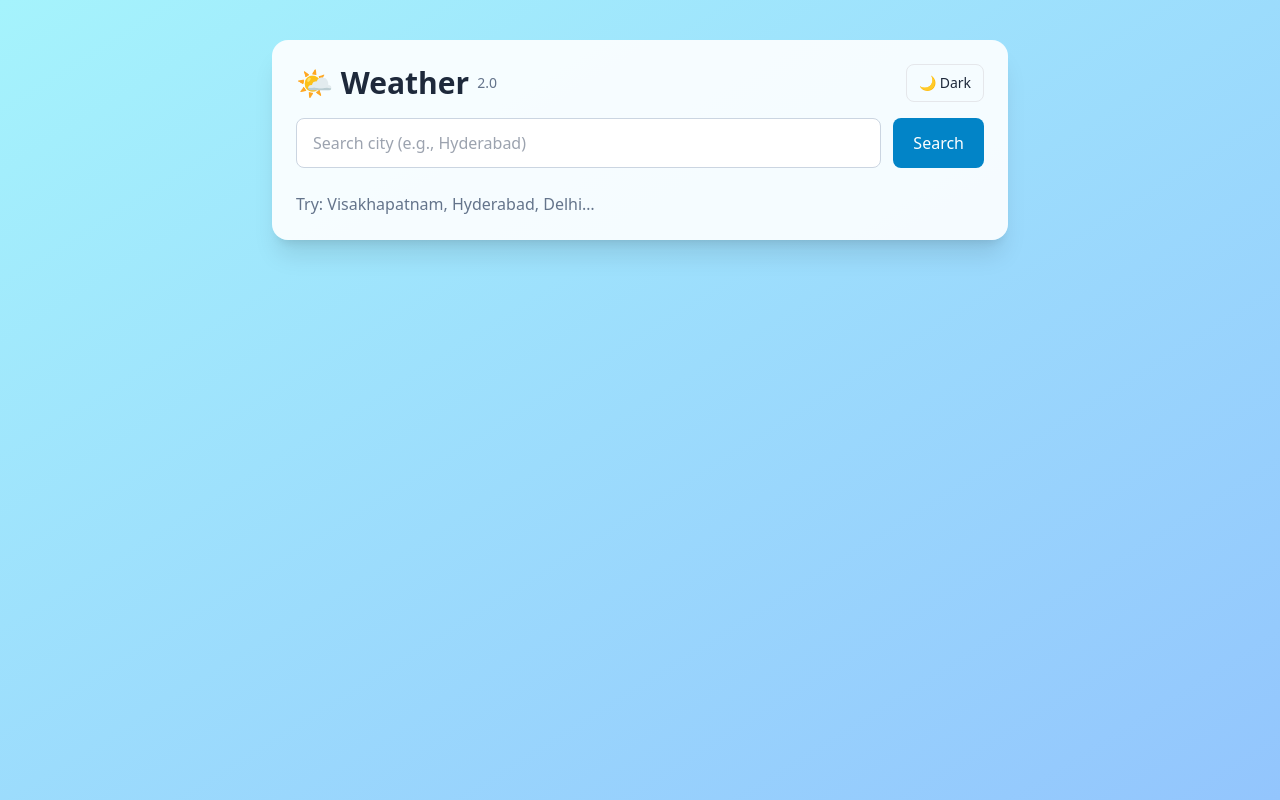
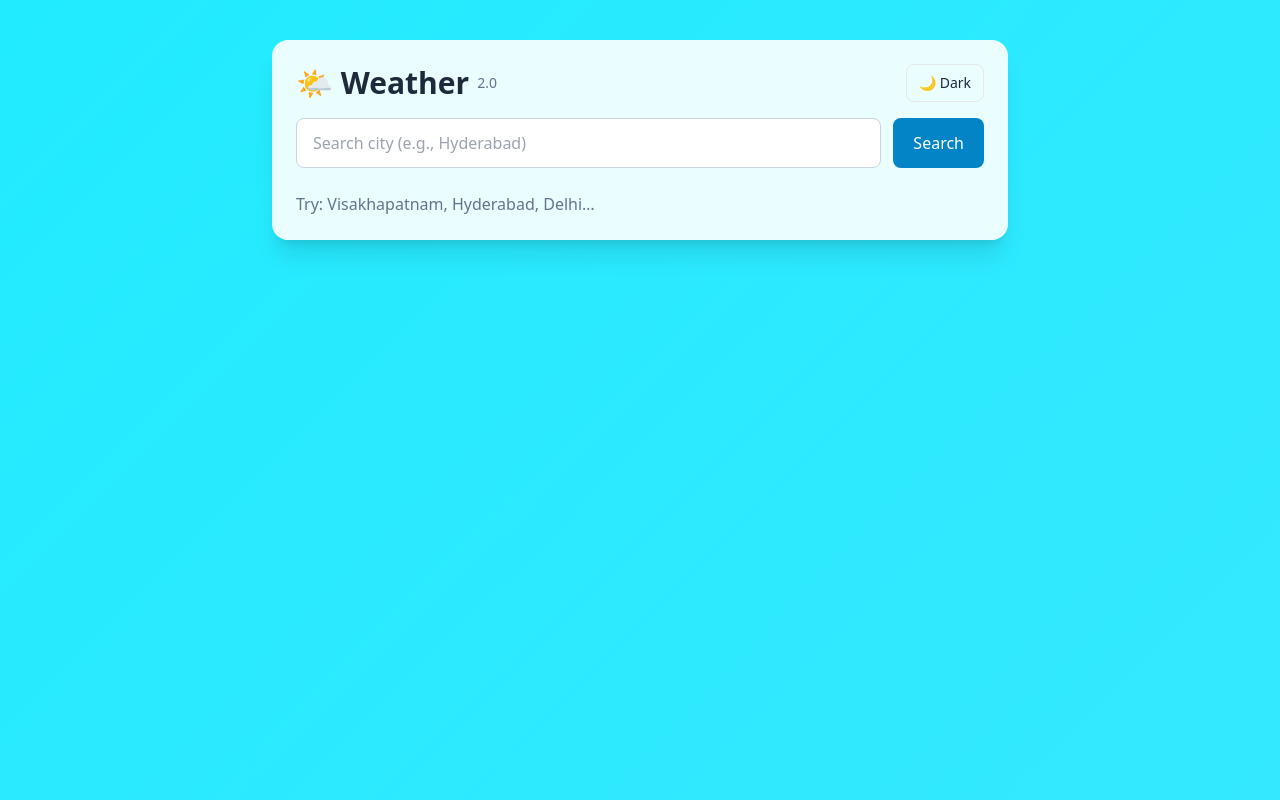
Before and after one commit to sowmyabharat1996/weather-app-2.0, a React (Vite) app: page / in a window 1280 px wide. Built offline with nearby package versions, Linux system fonts and the light colour scheme.

Commit message:
Animated gradient + debounced search + system theme follow + SEO

```diff
--- a/index.html
+++ b/index.html
@@ -2,14 +2,70 @@
 <html lang="en">
   <head>
     <meta charset="UTF-8" />
-    <meta name="viewport" content="width=device-width, initial-scale=1.0" />
-    <title>Weather 2.0</title>
+    <meta
+      name="viewport"
+      content="width=device-width, initial-scale=1, viewport-fit=cover"
+    />
+
+    <!-- Basic SEO -->
+    <title>Weather 2.0 — Fast, Offline-Ready Weather PWA</title>
+    <meta
+      name="description"
+      content="Search weather by city with a fast, offline-ready PWA. Dark mode, responsive UI, and instant results. Built with React, Vite, Tailwind, and Open-Meteo."
+    />
+    <meta name="keywords" content="weather, forecast, React, Vite, PWA, Tailwind, Open-Meteo" />
+    <meta name="author" content="Weather 2.0" />
+
+    <!-- Theme colors (light/dark) for browsers / address bar -->
+    <meta name="theme-color" content="#0ea5e9" media="(prefers-color-scheme: light)" />
+    <meta name="theme-color" content="#0f172a" media="(prefers-color-scheme: dark)" />
+
+    <!-- Open Graph / Social -->
+    <meta property="og:title" content="Weather 2.0 — Fast, Offline-Ready Weather PWA" />
+    <meta
+      property="og:description"
+      content="Search weather by city with a fast, offline-ready PWA. Dark mode, responsive UI, and instant results."
+    />
+    <meta property="og:type" content="website" />
+    <meta property="og:image" content="/pwa-512.png" />
+    <meta property="og:url" content="/" />
+
+    <!-- Twitter Card -->
+    <meta name="twitter:card" content="summary_large_image" />
+    <meta name="twitter:title" content="Weather 2.0 — Fast, Offline-Ready Weather PWA" />
+    <meta
+      name="twitter:description"
+      content="Search weather by city with a fast, offline-ready PWA. Dark mode, responsive UI, and instant results."
+    />
+    <meta name="twitter:image" content="/pwa-512.png" />
+
+    <!-- Favicon / PWA icons -->
+    <link rel="icon" type="image/svg+xml" href="/favicon.svg" />
+    <link rel="apple-touch-icon" href="/pwa-192.png" sizes="192x192" />
+    <link rel="apple-touch-icon" href="/pwa-512.png" sizes="512x512" />
+
+    <!-- PWA: vite-plugin-pwa will inject the manifest & sw registration -->
+    <!-- No manual <link rel="manifest"> needed when using VitePWA -->
+
+    <!-- Preconnect (optional micro-optimizations for API calls) -->
+    <link rel="preconnect" href="https://geocoding-api.open-meteo.com" />
+    <link rel="preconnect" href="https://api.open-meteo.com" />
   </head>
-  <body>
-    <!-- THIS must exist -->
+
+  <body class="antialiased">
     <div id="root"></div>
+    <script type="module" src="/src/main.jsx"></script>
 
-    <!-- THIS must point to your entry file -->
-    <script type="module" src="/src/main.jsx"></script>
+    <!-- JSON-LD structured data (optional) -->
+    <script type="application/ld+json">
+      {
+        "@context": "https://schema.org",
+        "@type": "WebApplication",
+        "name": "Weather 2.0",
+        "applicationCategory": "Weather",
+        "operatingSystem": "Web",
+        "offers": { "@type": "Offer", "price": "0", "priceCurrency": "USD" }
+      }
+    </script>
   </body>
 </html>
--- a/src/App.jsx
+++ b/src/App.jsx
@@ -1,4 +1,4 @@
-import { useState } from "react";
+import { useEffect, useRef, useState } from "react";
 import ThemeToggle from "./ThemeToggle";
 
 export default function App() {
@@ -7,6 +7,19 @@ export default function App() {
   const [wx, setWx] = useState(null);
   const [loading, setLoading] = useState(false);
   const [err, setErr] = useState("");
+
+  // Debounce timer ref
+  const t = useRef(null);
+
+  // Auto-search after user stops typing (600ms)
+  useEffect(() => {
+    if (!query || query.trim().length < 3) return;
+    if (t.current) clearTimeout(t.current);
+    t.current = setTimeout(() => {
+      fetchWeather(); // no event needed
+    }, 600);
+    return () => clearTimeout(t.current);
+  }, [query]);
 
   async function fetchWeather(e) {
     e?.preventDefault();
@@ -18,7 +31,7 @@ export default function App() {
     try {
       setLoading(true);
 
-      // Step 1: Geocode city name → latitude/longitude
+      // 1) geocode
       const geoRes = await fetch(
         `https://geocoding-api.open-meteo.com/v1/search?name=${encodeURIComponent(
           query
@@ -30,42 +43,78 @@ export default function App() {
         setLoading(false);
         return;
       }
+      const place = geo.results[0];
+      setCity({ name: place.name, country: place.country, admin: place.admin1 });
 
-      const place = geo.results[0];
-      setCity({
-        name: place.name,
-        country: place.country,
-        admin: place.admin1,
-      });
-
-      // Step 2: Fetch weather
+      // 2) weather
       const wxRes = await fetch(
         `https://api.open-meteo.com/v1/forecast?latitude=${place.latitude}&longitude=${place.longitude}&current_weather=true&windspeed_unit=kmh`
       );
       const data = await wxRes.json();
       setWx(data.current_weather);
-    } catch (e) {
+    } catch {
       setErr("Unable to fetch weather");
     } finally {
       setLoading(false);
     }
   }
 
+  // -------- Animated gradient colors by temperature ----------
+  function getGradientForTemp(tempC) {
+    // Fallback when we don't have weather yet
+    if (tempC == null) {
+      return {
+        g1: "linear-gradient(135deg, #bae6fd 0%, #7dd3fc 100%)",
+        g2: "linear-gradient(135deg, #0ea5e9 0%, #38bdf8 100%)",
+      };
+    }
+    if (tempC <= 14) {
+      // cold → blues
+      return {
+        g1: "linear-gradient(135deg, #93c5fd 0%, #60a5fa 100%)",
+        g2: "linear-gradient(135deg, #0ea5e9 0%, #38bdf8 100%)",
+      };
+    } else if (tempC <= 27) {
+      // mild → teal/green
+      return {
+        g1: "linear-gradient(135deg, #34d399 0%, #22c55e 100%)",
+        g2: "linear-gradient(135deg, #14b8a6 0%, #06b6d4 100%)",
+      };
+    }
+    // warm → orange/pink
+    return {
+      g1: "linear-gradient(135deg, #fb923c 0%, #f97316 100%)",
+      g2: "linear-gradient(135deg, #fb7185 0%, #f43f5e 100%)",
+    };
+  }
+
+  const grads = getGradientForTemp(wx?.temperature);
+
   return (
-    <div className="min-h-screen bg-gradient-to-br from-cyan-200 to-blue-300 text-slate-800 dark:from-slate-900 dark:to-slate-800 dark:text-slate-100 transition-colors duration-300">
+    <div
+      className="min-h-screen bg-animated dark:bg-animated-dark text-slate-800 dark:text-slate-100"
+      style={
+        {
+          // CSS variables consumed by the animated bg class
+          "--grad-1": grads.g1,
+          "--grad-2": grads.g2,
+        }
+      }
+    >
       <div className="max-w-3xl mx-auto px-4 py-10">
         <div className="bg-white/90 dark:bg-slate-800/90 rounded-2xl shadow-xl p-6 transition-colors duration-300">
-
-          {/* Header Row */}
+          {/* Header */}
           <div className="flex items-center justify-between mb-4">
             <h1 className="text-3xl font-bold flex items-center gap-2">
               <span>🌤️ Weather</span>
-              <span className="text-sm font-medium text-slate-500 dark:text-slate-300">2.0</span>
+              <span className="text-sm font-medium text-slate-500 dark:text-slate-300">
+                2.0
+              </span>
             </h1>
             <ThemeToggle />
           </div>
 
-          {/* Search Form */}
+          {/* Search */}
           <form onSubmit={fetchWeather} className="mt-2 flex gap-3">
             <input
               value={query}
@@ -81,10 +130,10 @@ export default function App() {
             </button>
           </form>
 
-          {/* Errors */}
-          {err && <p className="mt-4 text-rose-600">{err}</p>}
+          {/* Error */}
+          {err && <p className="mt-4 text-rose-500">{err}</p>}
 
-          {/* Weather Results */}
+          {/* Results */}
           {city && wx && (
             <div className="mt-8">
               <h2 className="text-2xl font-semibold">
@@ -105,7 +154,6 @@ export default function App() {
             </div>
           )}
 
-          {/* Default Hint */}
           {!city && !loading && !err && (
             <p className="mt-6 text-slate-500 dark:text-slate-400">
               Try: Visakhapatnam, Hyderabad, Delhi…
--- a/src/ThemeToggle.jsx
+++ b/src/ThemeToggle.jsx
@@ -1,34 +1,39 @@
 import { useEffect, useState } from "react";
 
 export default function ThemeToggle() {
-  const getInitial = () => {
-    const saved = localStorage.getItem("theme");
-    if (saved) return saved;                           // "light" | "dark"
-    // system preference as default
-    return window.matchMedia("(prefers-color-scheme: dark)").matches
-      ? "dark"
-      : "light";
-  };
+  const saved = () => localStorage.getItem("theme");
+  const systemPrefersDark = () =>
+    window.matchMedia("(prefers-color-scheme: dark)").matches;
 
-  const [theme, setTheme] = useState(getInitial);
+  const [theme, setTheme] = useState(
+    saved() || (systemPrefersDark() ? "dark" : "light")
+  );
 
+  // Apply theme + remember
   useEffect(() => {
     const html = document.documentElement;
-    if (theme === "dark") html.classList.add("dark");
-    else html.classList.remove("dark");
+    theme === "dark" ? html.classList.add("dark") : html.classList.remove("dark");
     localStorage.setItem("theme", theme);
   }, [theme]);
+
+  // If there is NO saved theme, follow system changes live
+  useEffect(() => {
+    if (saved()) return; // user override exists
+    const mql = window.matchMedia("(prefers-color-scheme: dark)");
+    const handler = (e) => setTheme(e.matches ? "dark" : "light");
+    mql.addEventListener("change", handler);
+    return () => mql.removeEventListener("change", handler);
+  }, []);
 
   return (
     <button
       onClick={() => setTheme((t) => (t === "dark" ? "light" : "dark"))}
       className="rounded-lg border px-3 py-2 text-sm
-                 hover:bg-slate-100 dark:hover:bg-slate-700
-                 dark:text-slate-200"
-      aria-label="Toggle theme"
+                 hover:bg-slate-100 dark:hover:bg-slate-700 dark:text-slate-200
+                 transition-colors duration-200"
       title="Toggle theme"
     >
-      {theme === "dark" ? "☀️ Light" : "🌙 Dark"}
+      {theme === "dark" ? "🌞 Light" : "🌙 Dark"}
     </button>
   );
 }
--- a/src/index.css
+++ b/src/index.css
@@ -1,3 +1,25 @@
 @tailwind base;
 @tailwind components;
 @tailwind utilities;
+/* Animated gradient background using CSS variables set by React */
+.bg-animated,
+.dark .bg-animated-dark {
+  --g1: var(--grad-1, linear-gradient(135deg,#bae6fd,#7dd3fc));
+  --g2: var(--grad-2, linear-gradient(135deg,#0ea5e9,#38bdf8));
+  background-image: var(--g1), var(--g2);
+  background-blend-mode: overlay;
+  background-size: 180% 180%;
+  animation: bg-move 18s ease-in-out infinite alternate;
+}
+
+/* slightly darker default for dark mode before temp arrives */
+.dark .bg-animated-dark {
+  --g1: var(--grad-1, linear-gradient(135deg,#0f172a,#111827));
+  --g2: var(--grad-2, linear-gradient(135deg,#0b3b5e,#0a4e76));
+}
+
+@keyframes bg-move {
+  0%   { background-position: 0% 0%;   }
+  50%  { background-position: 100% 50%; }
+  100% { background-position: 50% 100%; }
+}
```
